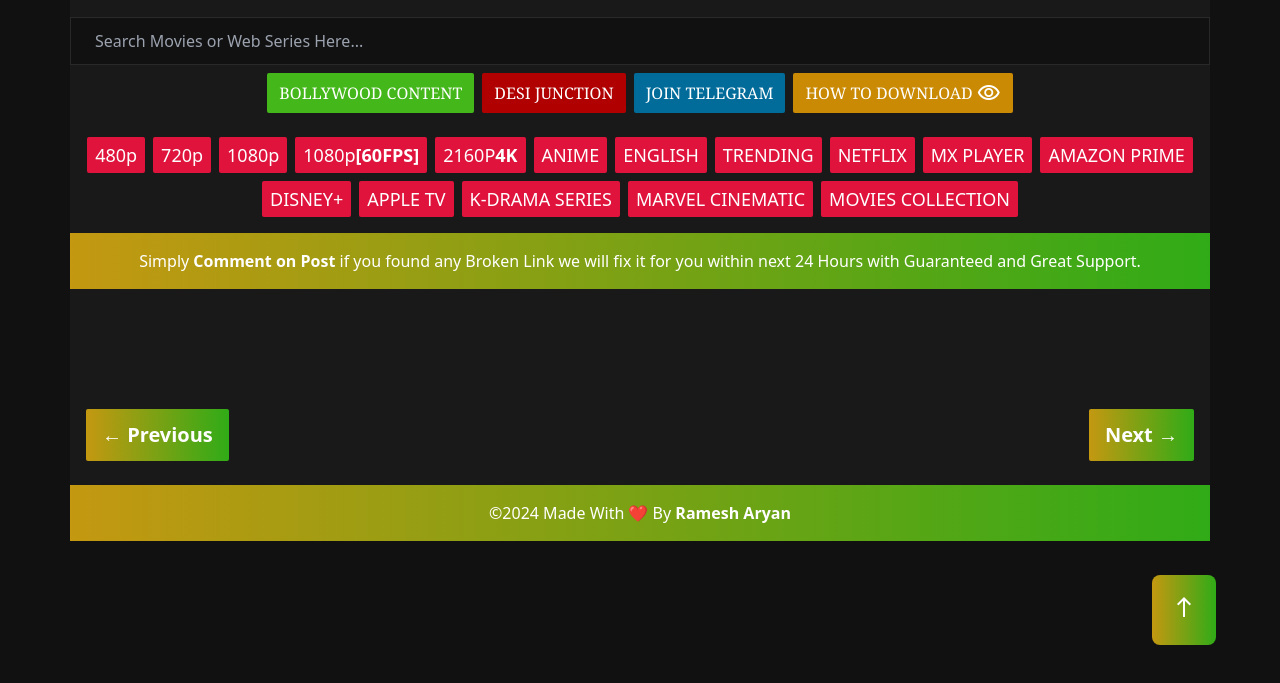
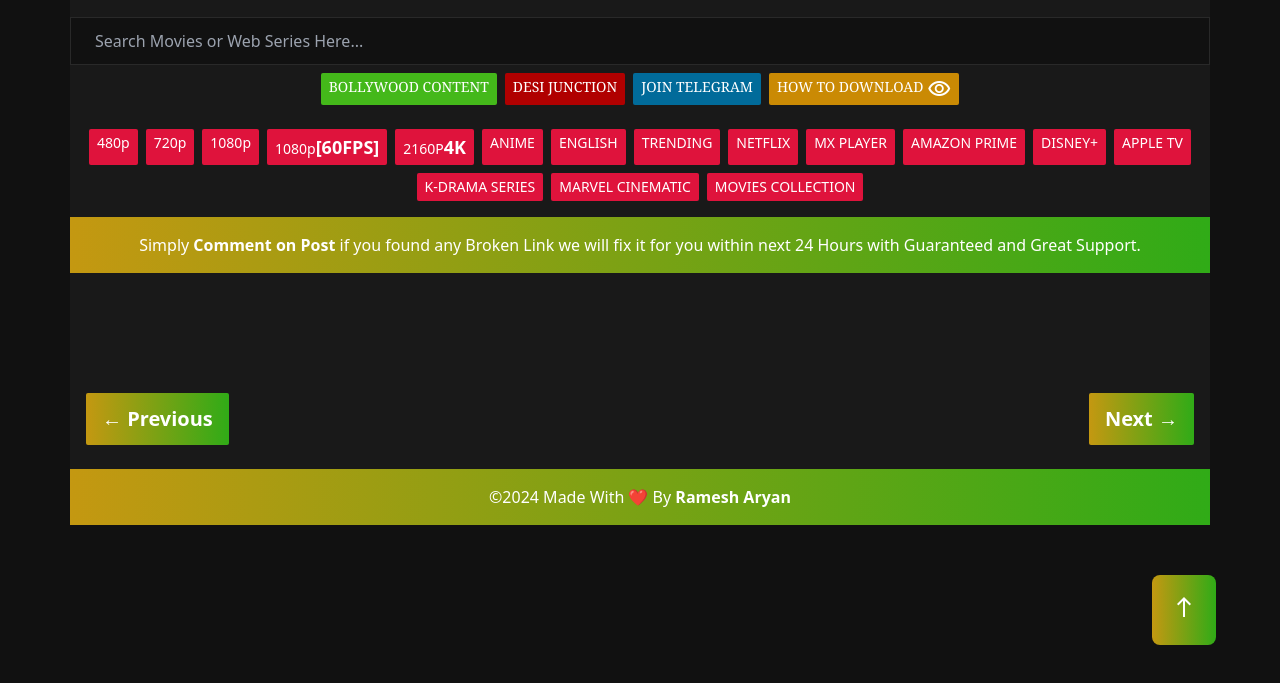
Before and after one commit to imaryandeva/vegamovies, a plain HTML site: page index.html in a window 1280 px wide. Shown: the part 115-798 px from the top of the page. Drawn offline with nearby package versions, Linux system fonts and the light colour scheme; no server answers.

Commit message:
Update index.html

```diff
--- a/index.html
+++ b/index.html
@@ -101,19 +101,19 @@
       <input
         type="text"
         placeholder="Search Movies or Web Series Here..."
-        class="w-full h-[3rem] border border-[rgba(255,255,255,.1)] bg-inherit px-6 py-5"
+        class="w-full text-white h-[3rem] border border-[rgba(255,255,255,.1)] bg-inherit px-6 py-5"
       />
     </section>
     <section class="container bg-[#191919]">
       <div class="flex flex-wrap gap-2 justify-center py-2">
         <a
           href="#"
-          class="font-serif text-white text-base px-3 py-2 no-underline rounded-sm bg-[#44b81a] uppercase"
+          class="font-serif text-white text-sm md:text-base px-2 py-1 md:px-3 md:py-2 no-underline rounded-sm bg-[#44b81a] uppercase"
           >BollyWood Content</a
         >
         <a
           href="#"
-          class="font-serif text-white text-base px-3 py-2 no-underline rounded-sm bg-[#b00000] uppercase"
+          class="font-serif text-white text-sm md:text-base px-2 py-1 md:px-3 md:py-2 no-underline rounded-sm bg-[#b00000] uppercase"
           ><link
             rel="stylesheet"
             href="https://fonts.googleapis.com/css2?family=Material+Symbols+Outlined:opsz,wght,FILL,GRAD@24,400,0,0"
@@ -121,11 +121,11 @@
         >
         <a
           href="#"
-          class="font-serif text-white text-base px-3 py-2 no-underline rounded-sm bg-[#016b9a] uppercase"
+          class="font-serif text-white text-sm md:text-base px-2 py-1 md:px-3 md:py-2 no-underline rounded-sm bg-[#016b9a] uppercase"
           >join telegram</a
         >
         <div
-          class="flex justify-center gap-1 font-serif text-white text-base px-3 py-2 no-underline rounded-sm bg-yellow-600 uppercase"
+          class="flex justify-center gap-1 font-serif text-white text-sm md:text-base px-2 py-1 md:px-3 md:py-2 no-underline rounded-sm bg-yellow-600 uppercase"
         >
           <a href="#" class="">how to download </a>
           <span class="material-symbols-outlined"> visibility </span>
@@ -137,82 +137,82 @@
         <div class="flex flex-wrap gap-2 justify-center py-4">
           <a
             href="#"
-            class="bg-[#df133c] text-white px-2 py-1 text-lg rounded-sm"
+            class="bg-[#df133c] text-white px-1 md:px-2 py-1 text-sm md:text-lg rounded-sm"
             >480p</a
           >
           <a
             href="#"
-            class="bg-[#df133c] text-white px-2 py-1 text-lg rounded-sm"
+            class="bg-[#df133c] text-white px-1 md:px-2 py-1 text-sm md:text-lg rounded-sm"
             >720p</a
           >
           <a
             href="#"
-            class="bg-[#df133c] text-white px-2 py-1 text-lg rounded-sm"
+            class="bg-[#df133c] text-white px-1 md:px-2 py-1 text-sm md:text-lg rounded-sm"
             >1080p</a
           >
           <a
             href="#"
-            class="bg-[#df133c] text-white px-2 py-1 text-lg rounded-sm"
+            class="bg-[#df133c] text-white px-1 md:px-2 py-1 text-sm md:text-lg rounded-sm"
             >1080p<span class="font-bold text-lg">[60FPS]</span></a
           >
           <a
             href="#"
-            class="bg-[#df133c] text-white px-2 py-1 text-lg rounded-sm"
+            class="bg-[#df133c] text-white px-1 md:px-2 py-1 text-sm md:text-lg rounded-sm"
             >2160P<span class="font-bold text-lg">4K</span></a
           >
           <a
             href="#"
-            class="bg-[#df133c] text-white px-2 py-1 text-lg rounded-sm"
+            class="bg-[#df133c] text-white px-1 md:px-2 py-1 text-sm md:text-lg rounded-sm"
             >ANIME</a
           >
           <a
             href="#"
-            class="bg-[#df133c] text-white px-2 py-1 text-lg rounded-sm"
+            class="bg-[#df133c] text-white px-1 md:px-2 py-1 text-sm md:text-lg rounded-sm"
             >ENGLISH</a
           >
           <a
             href="#"
-            class="bg-[#df133c] text-white px-2 py-1 text-lg rounded-sm"
+            class="bg-[#df133c] text-white px-1 md:px-2 py-1 text-sm md:text-lg rounded-sm"
             >TRENDING</a
           >
           <a
             href="#"
-            class="bg-[#df133c] text-white px-2 py-1 text-lg rounded-sm"
+            class="bg-[#df133c] text-white px-1 md:px-2 py-1 text-sm md:text-lg rounded-sm"
             >NETFLIX</a
           >
           <a
             href="#"
-            class="bg-[#df133c] text-white px-2 py-1 text-lg rounded-sm"
+            class="bg-[#df133c] text-white px-1 md:px-2 py-1 text-sm md:text-lg rounded-sm"
             >MX PLAYER</a
           >
           <a
             href="#"
-            class="bg-[#df133c] text-white px-2 py-1 text-lg rounded-sm"
+            class="bg-[#df133c] text-white px-1 md:px-2 py-1 text-sm md:text-lg rounded-sm"
             >AMAZON PRIME</a
           >
           <a
             href="#"
-            class="bg-[#df133c] text-white px-2 py-1 text-lg rounded-sm"
+            class="bg-[#df133c] text-white px-1 md:px-2 py-1 text-sm md:text-lg rounded-sm"
             >DISNEY+</a
           >
           <a
             href="#"
-            class="bg-[#df133c] text-white px-2 py-1 text-lg rounded-sm"
+            class="bg-[#df133c] text-white px-1 md:px-2 py-1 text-sm md:text-lg rounded-sm"
             >APPLE TV</a
           >
           <a
             href="#"
-            class="bg-[#df133c] text-white px-2 py-1 text-lg rounded-sm"
+            class="bg-[#df133c] text-white px-1 md:px-2 py-1 text-sm md:text-lg rounded-sm"
             >K-DRAMA SERIES</a
           >
           <a
             href="#"
-            class="bg-[#df133c] text-white px-2 py-1 text-lg rounded-sm"
+            class="bg-[#df133c] text-white px-1 md:px-2 py-1 text-sm md:text-lg rounded-sm"
             >MARVEL CINEMATIC</a
           >
           <a
             href="#"
-            class="bg-[#df133c] text-white px-2 py-1 text-lg rounded-sm"
+            class="bg-[#df133c] text-white px-1 md:px-2 py-1 text-sm md:text-lg rounded-sm"
             >MOVIES COLLECTION</a
           >
         </div>
@@ -281,22 +281,13 @@
     </script>
     <template id="template">
       <div class="post sm:w-[200px]">
-        <div class="relative">
+        <div>
           <img
-            class="h-[300px] border-[5px] border-transparent bg-gradient-to-r from-[#c49811] to-[#30ab17]"
+            class="h-[300px] w-[260px] border-[5px] border-transparent bg-gradient-to-r from-[#c49811] to-[#30ab17]"
             src="https://w0.peakpx.com/wallpaper/150/27/HD-wallpaper-prabhas-prabhas-salaar.jpg"
             alt="movie Poster"
             id="poster"
           />
-          <div
-            class="bookmark absolute top-[4px] right-4 bg-white opacity-60 rounded-b-sm"
-          >
-            <span
-              class="material-symbols-outlined text-[#df133c] py-2 px-1 text-3xl font-bold cursor-pointer"
-            >
-              bookmark_add
-            </span>
-          </div>
         </div>
         <div class="flex justify-center gap-1 text-gray-400 py-2">
           <span id="date">19 january 2024</span>
```
